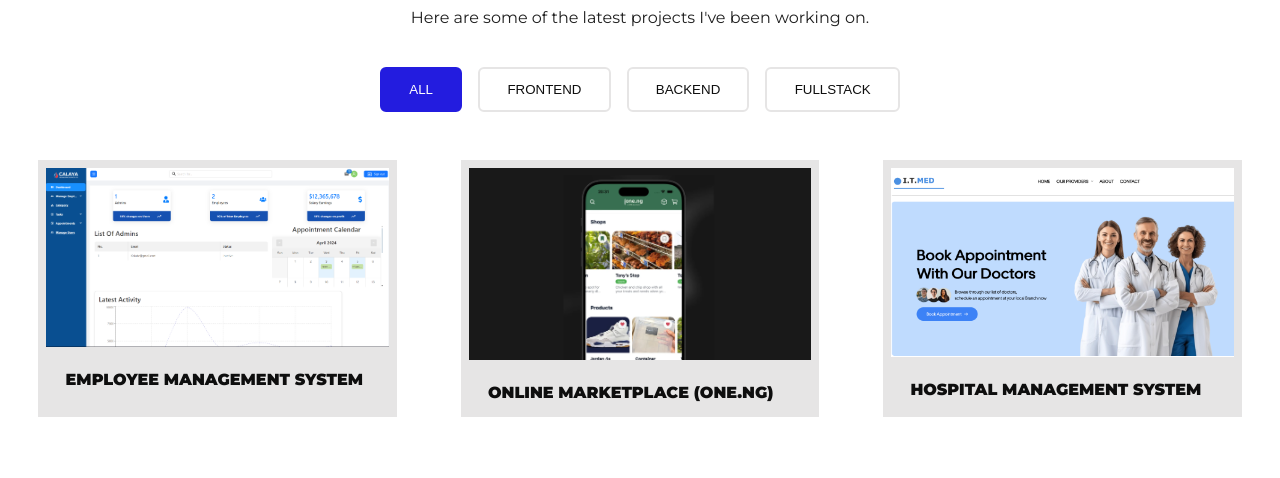
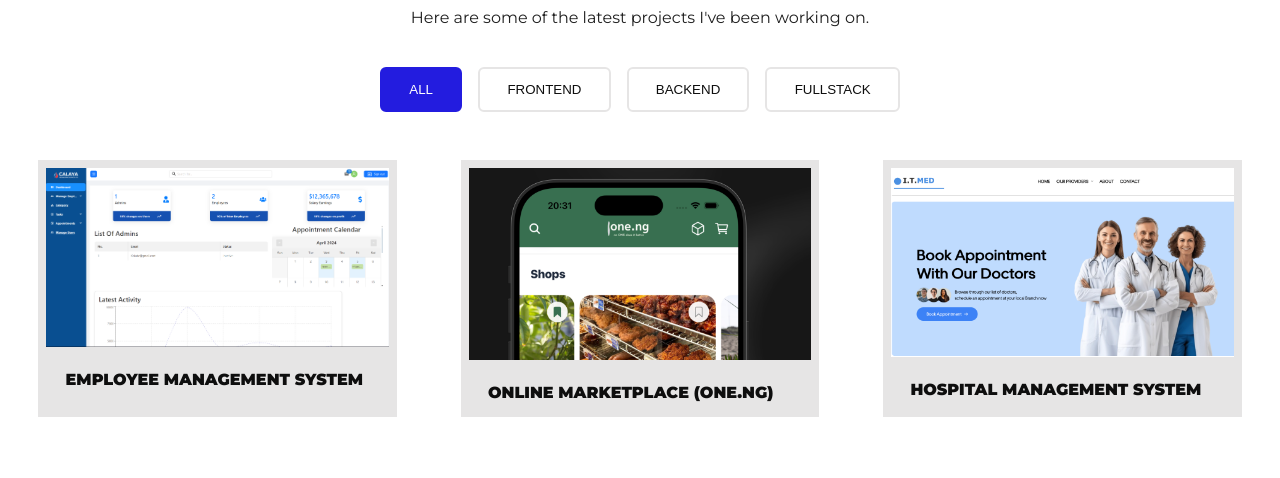
Before and after one commit to Izu-kun23/portfolio, a plain HTML site: page index.html in a window 1280 px wide. Shown: the part 2202-2680 px from the top of the page. Drawn offline with nearby package versions, Linux system fonts and the light colour scheme.

Commit message:
Update index.html

```diff
--- a/index.html
+++ b/index.html
@@ -121,7 +121,7 @@
     </article>
 
     <article class="project mix fullstack" data-title="Online Marketplace (One.NG)" data-description="A cross-platform mobile application intended to connect small businesses and consumers across Nigeria. One.NG is being developed to help vendors showcase services, manage profiles, and interact with customers in real time. It is designed to support geo-based discovery, in-app messaging, and local payments — with the broader goal of helping digitize Nigeria’s informal economy and empower small-scale entrepreneurs." data-image="./assets/home.png">
-      <div class="project_image"><img src="./assets/home.png" alt="One NG" /></div>
+      <div class="project_image"><img src="./assets/One.png" alt="One NG" /></div>
       <h5>ONLINE MARKETPLACE (ONE.NG)</h5>
     </article>
 
```
